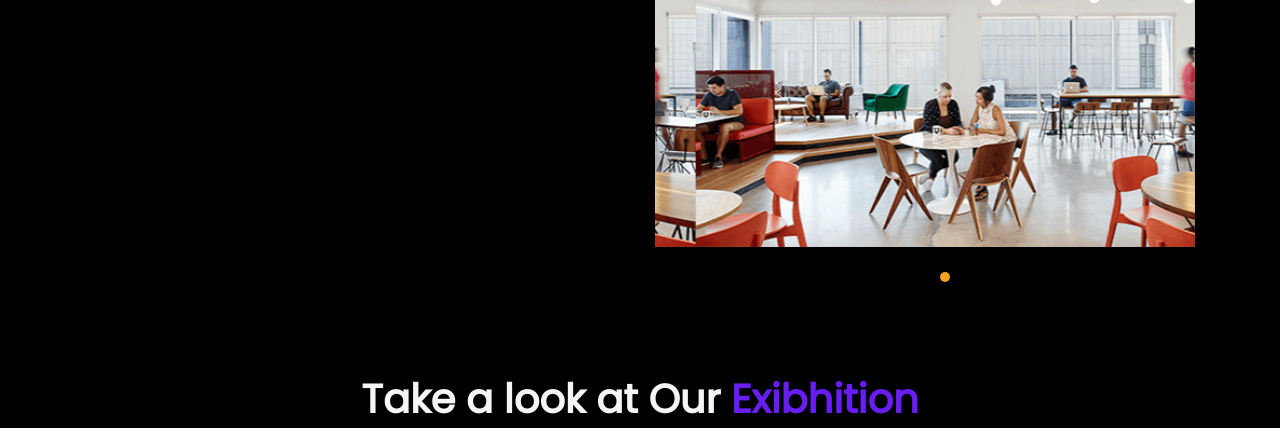
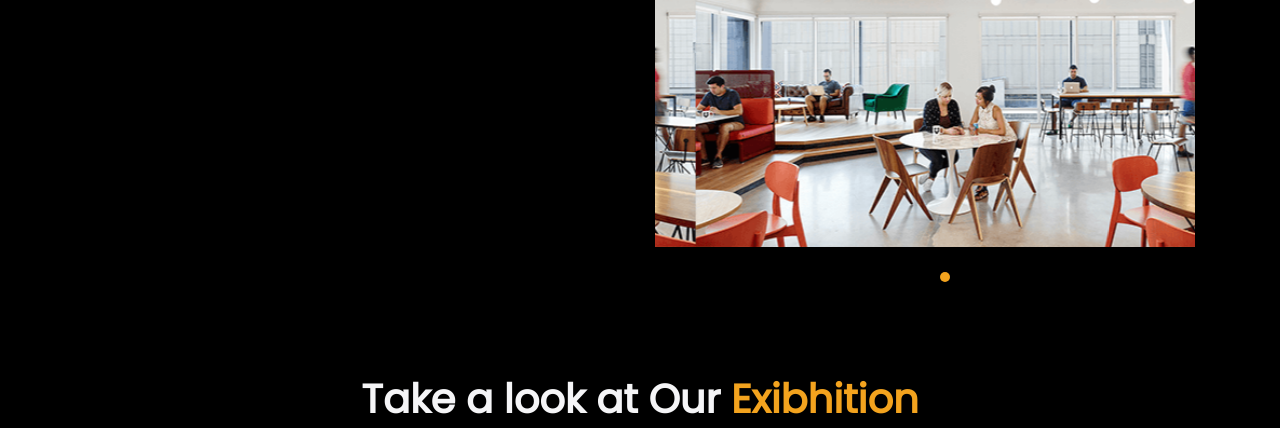
Before and after one commit to prowork-pakistan/prowork-pakistan.github.io, a plain HTML site: page about.html in a window 1280 px wide. Shown: the part 524-952 px from the top of the page. Drawn offline with Linux system fonts and the light colour scheme; some packages are replaced by stand-ins of ours.

Commit message:
Deploying to gh-pages from @ prowork-pakistan/prowork-pakistan.github.io@67fedbc5ada031e088ffae14b99d1c40293ceb4e 🚀

```diff
--- a/about.html
+++ b/about.html
@@ -116,7 +116,7 @@
         <div class="section-title">
           <h2 style="color: #f5f5f7; font-weight: 600">
             Take a look at Our
-            <strong style="color: #681ef3">Exibhition</strong>
+            <strong style="color: #f3a31e">Exibhition</strong>
           </h2>
           <p style="color: #f5f5f7; font-weight: 400">
             ProWork Pakistan: Where global innovators and entrepreneurs
```
Also changed, not shown: index.html (+1 -1 lines).
